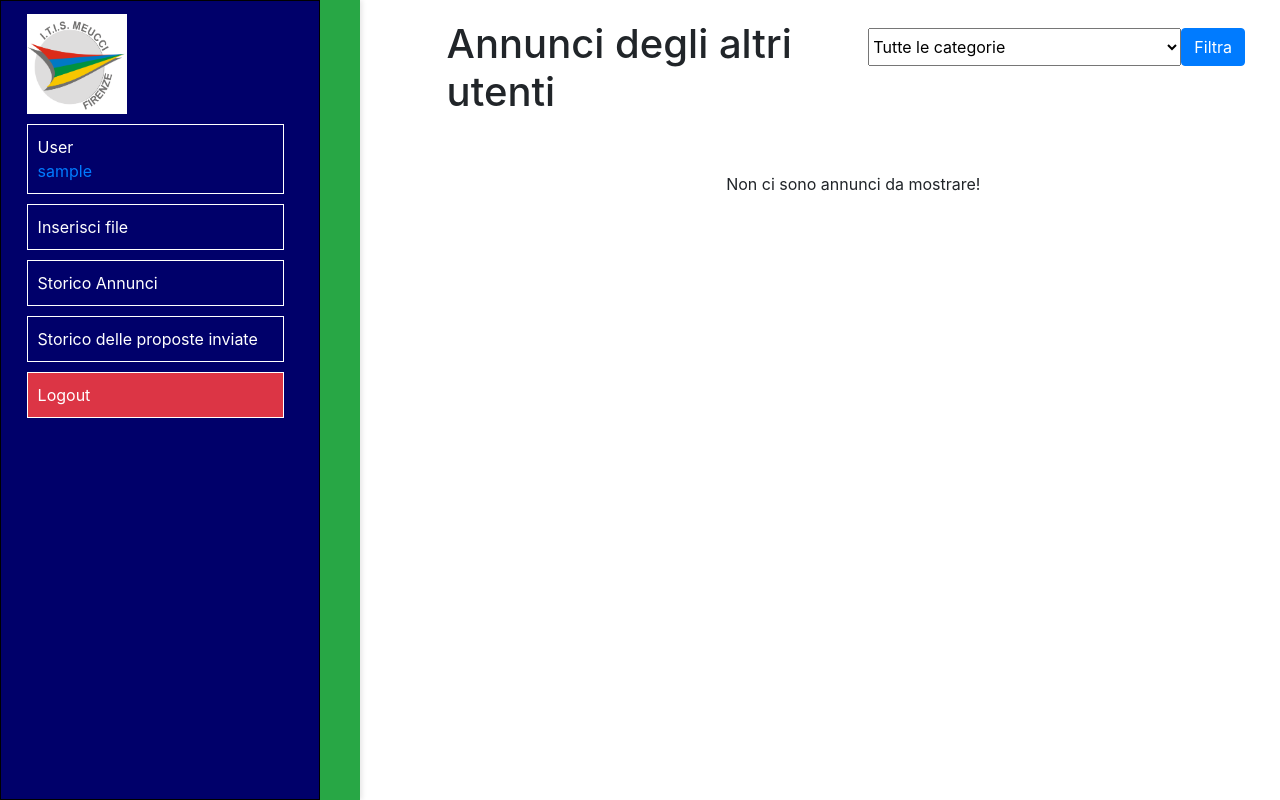
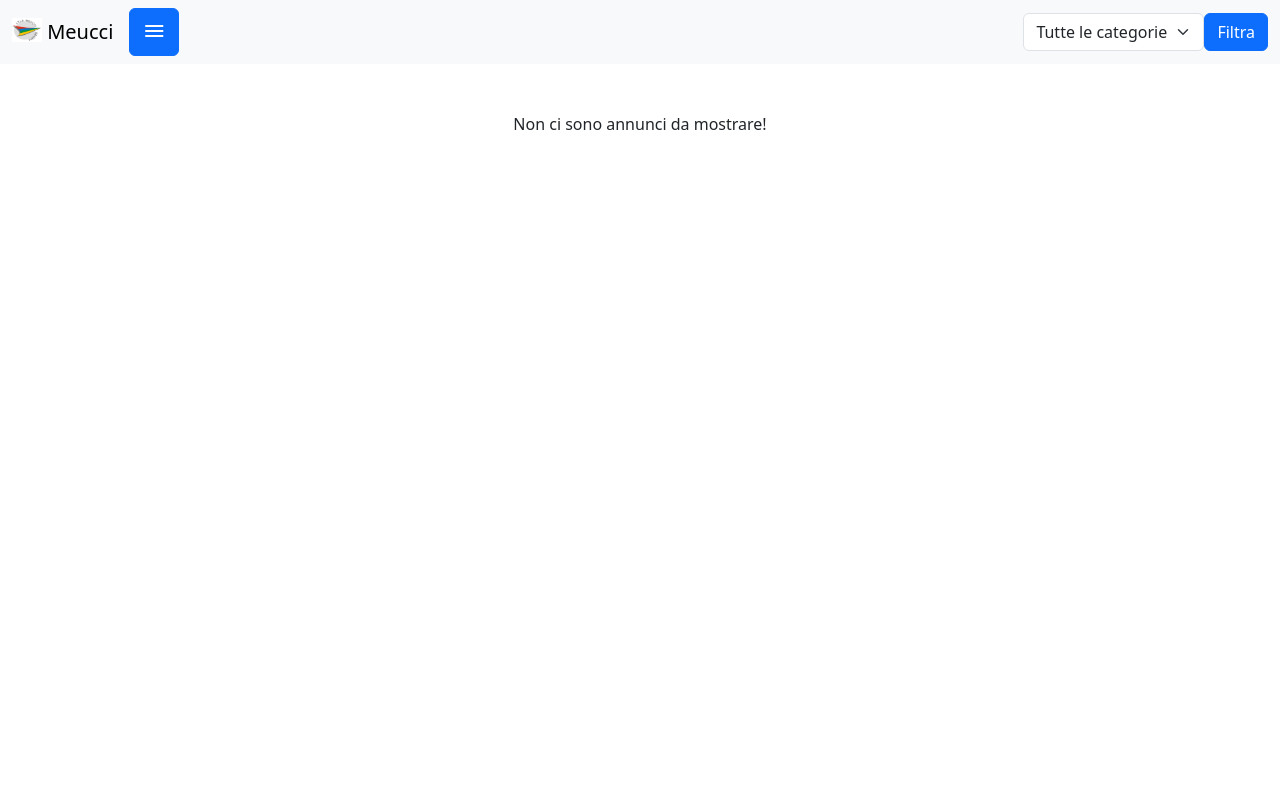
Before and after one commit to Pancarre/Mercato_Meucci, a PHP site: page /frontEnd/home.php in a window 1280 px wide. Run offline with PHP 8.4, Linux system fonts and the light colour scheme; the visitor is signed in with stand-in values (Sample User, id 1); tables that the repository leaves empty hold one stand-in row (values such as "Sample post").

Commit message:
aggiustamento layout di home.php e css di home.css

```diff
--- a/backEnd/inviaProposta.php
+++ b/backEnd/inviaProposta.php
@@ -21,7 +21,7 @@
     $result = $conn->query($sql);
 
     if($result->num_rows > 0) {
-        echo "errore: l'utente ha gia proposto per questo annuncio";
+        $_SESSION ["errore"]="errore: l'utente ha gia proposto per questo annuncio";
         exit();
     } else {
         // Inserimento della proposta
--- a/frontEnd/home.php
+++ b/frontEnd/home.php
@@ -1,7 +1,6 @@
 <?php
-    include("../backEnd/connessione.php");
-    include("../backEnd/check_session.php");
-
+    include "../backEnd/connessione.php";
+    include "../backEnd/check_session.php";
 ?>
 
 <!DOCTYPE html>
@@ -9,15 +8,58 @@
 <head>
     <meta charset="UTF-8">
     <meta name="viewport" content="width=device-width, initial-scale=1.0">
-    <!-- Include Bootstrap CSS -->
-    <link href="https://maxcdn.bootstrapcdn.com/bootstrap/4.5.2/css/bootstrap.min.css" rel="stylesheet">
-    <link href="../style/home.css" rel="stylesheet">
-    <title>Fixed Position Divs with Bootstrap</title>
+    <title>Offcanvas Demo</title>
+    <link href="https://cdn.jsdelivr.net/npm/bootstrap@5.3.3/dist/css/bootstrap.min.css" rel="stylesheet" integrity="sha384-QWTKZyjpPEjISv5WaRU9OFeRpok6YctnYmDr5pNlyT2bRjXh0JMhjY6hW+ALEwIH" crossorigin="anonymous">
+    <link rel="stylesheet" href="../style/home.css">
+    <link rel="stylesheet" href="https://fonts.googleapis.com/css2?family=Material+Symbols+Outlined:opsz,wght,FILL,GRAD@24,400,0,0" />
+
 </head>
 <body>
 
-    <div class="fixed-left" id="profilo">
-        <img id="logo-meucci" src="../img/logo---itis-meucci---firenze.png" alt="meucci logo">
+    <nav class="navbar navbar-expand-lg bg-body-tertiary fixed-top">
+        <div class="container-fluid"  id="top-navbar">
+          <a class="navbar-brand" href="#">
+            <img src="../img/logo---itis-meucci---firenze.png" alt="Logo" width="30" height="24" class="d-inline-block align-text-top">
+                Meucci
+          </a>
+          <a class="btn btn-primary" data-bs-toggle="offcanvas" href="#offcanvasExample" role="button" aria-controls="offcanvasExample">
+            <span class="material-symbols-outlined pt-1">
+                menu
+            </span>
+        </a>
+          <button class="navbar-toggler" type="button" data-bs-toggle="collapse" data-bs-target="#navbarSupportedContent" aria-controls="navbarSupportedContent" aria-expanded="false" aria-label="Toggle navigation">
+            <span class="navbar-toggler-icon"></span>
+          </button>
+          <div class="collapse navbar-collapse" id="navbarSupportedContent">
+            <ul class="navbar-nav me-auto mb-2 mb-lg-0">
+              <li class="nav-item">
+
+
+              </li>
+            </ul>
+
+            <form class="d-flex" action="./home.php" method="get">
+
+                    <select id="filtro" class="form-select" name="categoria">
+                        <option value="" selected>Tutte le categorie</option>
+                        <option value="1">Telefonia</option>
+                        <option value="2">Videogiochi</option>
+                        <option value="3">Informatica</option>
+                        <option value="4">Libri</option>
+                    </select>
+                    <button id="button-login" type="submit" class="btn btn-primary">Filtra</button>
+
+            </form>
+          </div>
+        </div>
+      </nav>
+
+      <div class="offcanvas offcanvas-start" tabindex="-1" id="offcanvasExample" aria-labelledby="offcanvasExampleLabel">
+        <div class="offcanvas-header">
+          <h5 class="offcanvas-title" id="offcanvasExampleLabel">Offcanvas</h5>
+          <button type="button" class="btn-close" data-bs-dismiss="offcanvas" aria-label="Close"></button>
+        </div>
+        <div class="offcanvas-body" id="profilo">
           <div class="profilo-option">
               <?php
                   echo "<p class='mb-0'>User</p><a href=''>" . $_SESSION["username"] . "</a><br>";
@@ -45,33 +87,21 @@
               </div>
           </a>
         </div>
+      </div>
 
-    <div class="fixed-center start-center bg-success" id="toggle">
+
+    <div class="main-content">
+        <div class="container-fluid">
+            <div class="row">
+
+                <div class="col-12 text-center">
+
+                    <h1>Annunci degli altri utenti</h1>
 
                 </div>
 
-    <div class="main-content main-left">
-        <div class="container-fluid">
-            <div class="row">
-                <div class="col-12 col-lg-6 px-0">
+                <div class="mt-2 col-12 col-lg-6">
 
-                    <h1>Annunci degli altri utenti</h1>
-                </div>
-
-                <div class="mt-2 col-12 col-lg-6">
-                    <form action="./home.php" method="get">
-                        <div class="d-flex" >
-                            <select id="filtro" class="form-select" name="categoria">
-                                <option value="" selected>Tutte le categorie</option>
-                                <option value="1">Telefonia</option>
-                                <option value="2">Videogiochi</option>
-                                <option value="3">Informatica</option>
-                                <option value="4">Libri</option>
-                            </select>
-                            <button id="button-login" type="submit" class="btn btn-primary">Filtra</button>
-                        </div>
-
-                    </form>
                 </div>
 
                 <div class="col-12">
@@ -139,11 +169,12 @@
         </div>
     </div>
 
-    <!-- Include Bootstrap JS and dependencies -->
+
+
     <script src="https://code.jquery.com/jquery-3.5.1.slim.min.js"></script>
     <script src="https://cdn.jsdelivr.net/npm/@popperjs/core@2.9.2/dist/umd/popper.min.js"></script>
     <script src="https://maxcdn.bootstrapcdn.com/bootstrap/4.5.2/js/bootstrap.min.js"></script>
 
-    <script src="../javascript/home.js"></script>
+    <script src="https://cdn.jsdelivr.net/npm/bootstrap@5.3.3/dist/js/bootstrap.bundle.min.js" integrity="sha384-YvpcrYf0tY3lHB60NNkmXc5s9fDVZLESaAA55NDzOxhy9GkcIdslK1eN7N6jIeHz" crossorigin="anonymous"></script>
 </body>
 </html>
--- a/style/home.css
+++ b/style/home.css
@@ -4,51 +4,6 @@
 
 
 }
-
-
-
-.fixed-left {
-    position: fixed;
-    top: 0;
-    left: 0;
-    width: 25%; /* col-3 equivalent width */
-    height: 100%;
-    padding: 20px;
-    box-shadow: 2px 0 5px rgba(0,0,0,0.1);
-}
-
-.fixed-center {
-    position: fixed;
-    top: 0;
-    width: 1%; /* col-1 equivalent width */
-    height: 100%;
-    padding: 20px;
-    box-shadow: 2px 0 5px rgba(0,0,0,0.1);
-}
-
-.start-center{
-
-    left: 25%; /* Start after left fixed div */
-
-}
-
-.start-left{
-
-    left:0;
-
-}
-
-.main-content {
-    padding: 20px;
-}
-
-.main-left {
-    margin-left: 33.33%; /* col-3 + col-1 equivalent width */
-}
-.main-center {
-    margin-left: 20%; /* col-3 + col-1 equivalent width */
-}
-
 
 #profilo{
 
@@ -68,19 +23,17 @@
     padding-top: 10px;
     padding-bottom: 10px;
     padding-left: 10px;
-    text-decoration: none;
     color: white;
 }
-#filtro{
 
-    width: 1000px;
+a{
+
+    text-decoration: none;
 
 }
 
-img{
+#annunci-container{
 
-    width: 100px;
-    height: 100px;
-
+    margin-top: 2000px;
 
 }
--- a/style/login.css
+++ b/style/login.css
@@ -4,7 +4,7 @@
     height: 100%;
     overflow-x: hidden; /* Prevenire lo scroll orizzontale */
     overflow-y: hidden;
-    background-image: url('../img/body.jpg'); /* Sostituisci con il percorso della tua immagine */
+    background-image: url('../img/body.png'); /* Sostituisci con il percorso della tua immagine */
     background-size: cover; /* Adatta l'immagine per coprire tutto lo sfondo */
     background-repeat: no-repeat; /* Impedisce la ripetizione dell'immagine */
     background-attachment: fixed; /* Mantiene l'immagine fissa durante lo scorrimento */
--- a/style/registrazione.css
+++ b/style/registrazione.css
@@ -4,7 +4,7 @@
     height: 100%;
     overflow-x: hidden; /* Prevenire lo scroll orizzontale */
     overflow-y: hidden;
-    background-image: url('../img/body.jpg'); /* Sostituisci con il percorso della tua immagine */
+    background-image: url('../img/body.png'); /* Sostituisci con il percorso della tua immagine */
     background-size: cover; /* Adatta l'immagine per coprire tutto lo sfondo */
     background-repeat: no-repeat; /* Impedisce la ripetizione dell'immagine */
     background-attachment: fixed; /* Mantiene l'immagine fissa durante lo scorrimento */
```
Also changed, not shown: frontEnd/dettagliAnnuncio.php (+12 -0 lines), img/body.jpg (deleted), img/body.png (added). Lines whose indentation alone changed are shown as unchanged.
